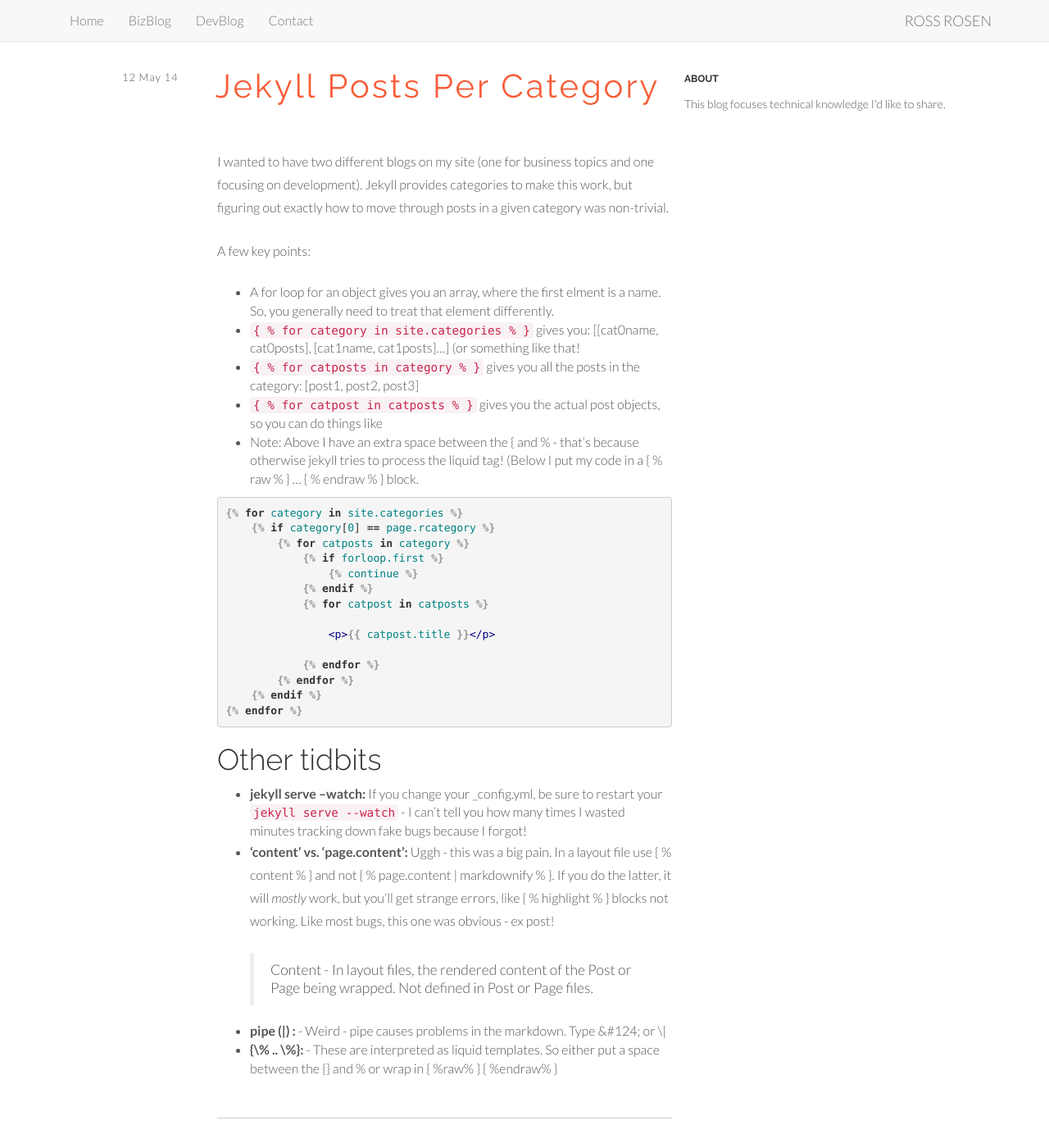
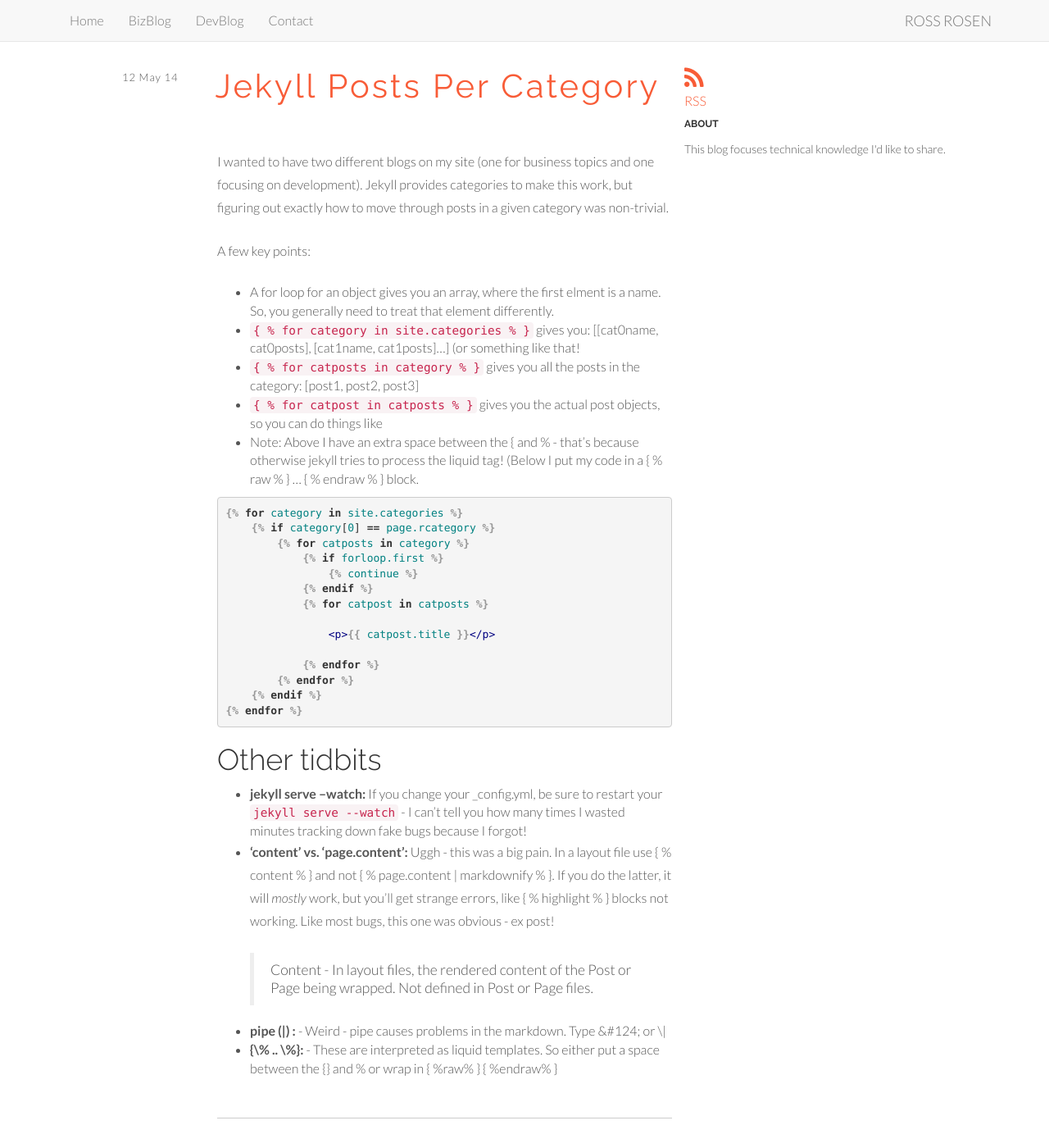
Before and after one commit to rr326/rr326.github.io, a Jekyll site: the page built from devblog/index.html, in a window 1280 px wide and 1400 px high. Shown: the whole window at 82% size. Built offline with Jekyll 4.4.1, drawn with Linux system fonts in a browser that asks for light colours; nearby versions of some CDN libraries.

Commit message:
added rss links to sidebar

```diff
--- a/_includes/blog_sidebar.html
+++ b/_includes/blog_sidebar.html
@@ -1,3 +1,4 @@
+<div class="blog-sidebar">
     <div class="row main-blog"> <!-- Not sure why this needs the main-blog class, but vert offset is wrong if not -->
 
         <!-- This is a bit of a hack since github pages doesn't currently use jekyll 2.0, which has directory-defaults (ie: page.aboutText) -->
@@ -21,12 +22,16 @@
 
 
 
+        <a href="/{{ cat }}/feed.xml"><span class="fa-icon icon-rss"></span><br>RSS</a>
+
+
         <h6>ABOUT</h6>
 
-    <p>{{ aboutText }}</p>  <!-- When github moves to jekyll 2.0, delete the above and change to page.aboutText -->
+        <p>{{ aboutText }}</p> <!-- When github moves to jekyll 2.0, delete the above and change to page.aboutText -->
         <br>
 
         <br>
         <br>
         <br>
     </div>
+</div>
--- a/_includes/head.html
+++ b/_includes/head.html
@@ -5,10 +5,10 @@
     <meta name="viewport" content="width=device-width, initial-scale=1.0">
     <meta name="description" content="{{ site.description }}">
     <link rel="canonical" href="{{ page.url | replace:'index.html','' | prepend: site.baseurl }}">
-    <title>{{page.title}}</title>
+    <title>{{ page.title }}</title>
 
-    <link rel="stylesheet" href="//netdna.bootstrapcdn.com/bootstrap/3.1.1/css/bootstrap.min.css" >
-    <link rel="stylesheet" href="{{ "/css/bootstrap.css" | prepend: site.theme| prepend: site.baseurl }}" >
+    <link rel="stylesheet" href="//netdna.bootstrapcdn.com/bootstrap/3.1.1/css/bootstrap.min.css">
+    <link rel="stylesheet" href="{{ "/css/bootstrap.css" | prepend: site.theme| prepend: site.baseurl }}">
     <link rel="stylesheet" href="{{ "/css/main.css" | prepend: site.theme | prepend: site.baseurl }}">
     <link rel="stylesheet" href="{{ "/css/syntax.css" | prepend: site.baseurl }}">
     <link rel="stylesheet" href="{{ "/css/font-awesome.min.css" | prepend: site.theme | prepend: site.baseurl }}">
@@ -17,10 +17,13 @@
     <link rel="shortcut icon" href="{{ "/img/favicon.ico" | prepend: site.baseurl }}">
 
 
-
     <link href='http://fonts.googleapis.com/css?family=Lato:300,400,700,300italic,400italic' rel='stylesheet'
-          type='text/css'>
+          type='text/css' >
     <link href='http://fonts.googleapis.com/css?family=Raleway:400,300,700' rel='stylesheet' type='text/css'>
 
-
+    <!-- For link autodiscovery: http://www.rssboard.org/rss-autodiscovery -->
+    <link rel="alternate" type="application/rss+xml" title="RSS Feed for Ross Rosen Business Blog"
+          href="http://rossrosen.me/bizblog/feed.xml">
+    <link rel="alternate" type="application/rss+xml" title="RSS Feed for Ross Rosen Development Blog"
+          href="http://rossrosen.me/bizblog/feed.xml">
 </head>
--- a/css/ross_custom.css
+++ b/css/ross_custom.css
@@ -41,3 +41,8 @@ body {
     margin-bottom: 0px !important;
 
 }
+
+.blog-sidebar .fa-icon {
+    color: inherit;
+    font-size: 30px;
+}
--- a/devblog/index.html
+++ b/devblog/index.html
@@ -2,6 +2,7 @@
 layout: default
 title: Ross Rosen
 rcategory: devblog
+
 ---
 
 {% include blog.html %}
```
Also changed, not shown: NOTES.md (+0 -1 lines). Lines whose indentation alone changed are shown as unchanged.
